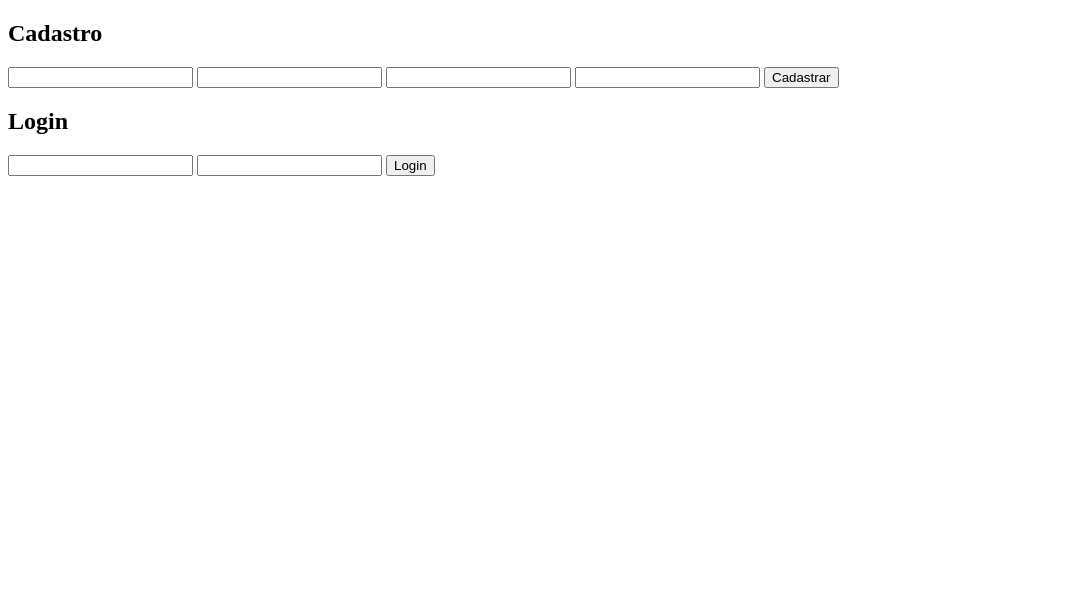
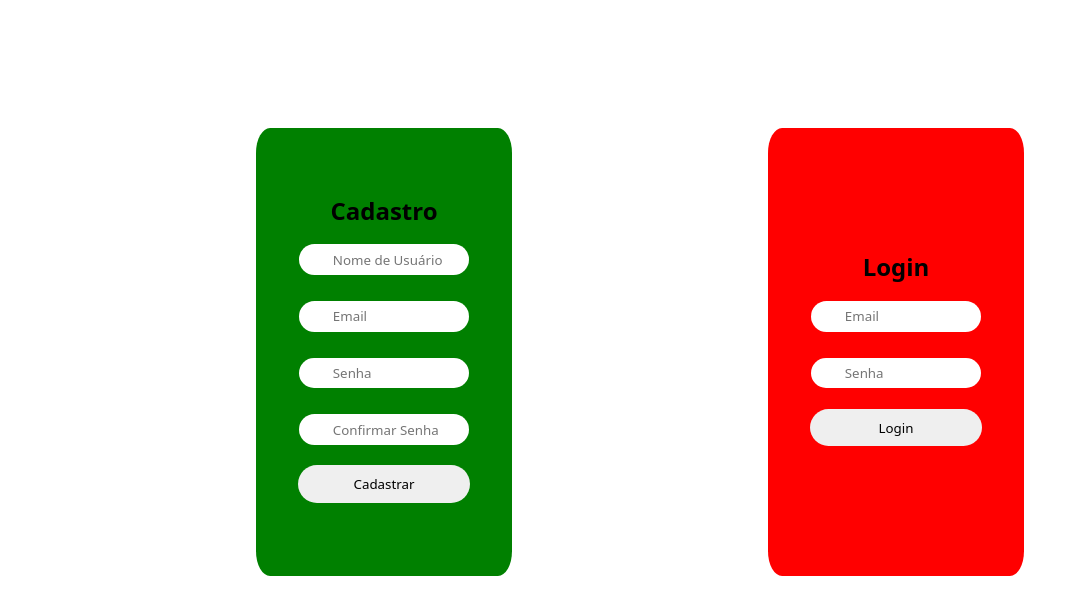
Before and after one commit to BrunoSilva0/Projeto-Solo, a plain HTML site: page Website/cadastroLogin.html in a window 1280 px wide. Shown: the whole page, without its empty margins (0-1079 px from the left). Drawn offline with Linux system fonts and the light colour scheme.

Commit message:
Alteração na fonte, posição dos elementos e cor

```diff
--- a/Website/cadastroLogin.html
+++ b/Website/cadastroLogin.html
@@ -10,10 +10,10 @@
     <div class="container">
         <div class="cadastro">
             <h2>Cadastro</h2>
-            <input type="text" id="input_cadastroUsername" class="loginCadastroInput">
-            <input type="email" id="input_cadastroEmail" class="loginCadastroInput">
-            <input type="password" id="input_cadastroSenha" class="loginCadastroInput">
-            <input type="password" id="input_cadastroSenhaRepetir" class="loginCadastroInput">
+            <input type="text" id="input_cadastroUsername" placeholder="Nome de Usuário">
+            <input type="email" id="input_cadastroEmail" placeholder="Email">
+            <input type="password" id="input_cadastroSenha" placeholder="Senha">
+            <input type="password" id="input_cadastroSenhaRepetir" placeholder="Confirmar Senha">
 
             <button onclick="cadastroCheck()">
             Cadastrar
@@ -21,8 +21,8 @@
     </div>
     <div class="login">
         <h2>Login</h2>
-        <input type="email" id="input_loginEmail" class="loginCadastroInput">
-        <input type="password" id="input_loginSenha" class="loginCadastroInput">
+        <input type="email" id="input_loginEmail" class="loginCadastroInput" placeholder="Email">
+        <input type="password" id="input_loginSenha" class="loginCadastroInput" placeholder="Senha">
 
         <button onclick="loginCheck()">
             Login
--- a/Website/styleCadastroLogin.css
+++ b/Website/styleCadastroLogin.css
@@ -0,0 +1,76 @@
+* {
+    font-family: system-ui, -apple-system, BlinkMacSystemFont, 'Segoe UI', Roboto, Oxygen, Ubuntu, Cantarell, 'Open Sans', 'Helvetica Neue', sans-serif;
+}
+
+body{
+    margin: 0;
+}
+
+.container {
+    display: flex;
+    flex-direction: row;
+    justify-content: space-evenly;
+    align-items: center;
+    margin-top: 10%;
+}
+
+.container h2 {
+    margin-top: 0;
+    margin-bottom: 2%;
+}
+
+.container .cadastro {
+    display: flex;
+    flex-direction: column;
+    align-items: center;
+    justify-content: center;
+    height: 56vh;
+    width: 20vw;
+    border-radius: 5.5%;
+    background-color: green;
+}
+
+.container .login {
+    display: flex;
+    flex-direction: column;
+    justify-content: center;
+    align-items: center;
+    height: 56vh;
+    width: 20vw;
+    border-radius: 5.5%;
+    background-color: red;
+}
+
+.container input {
+    margin: 5%;
+    padding: 2%;
+    width: 10vw;
+    height: 1.15vw;
+    border: solid;
+    border-radius: 100px;
+    border-color: transparent;
+    padding-left: 12%;
+}
+
+.container button {
+    margin: 3%;
+    padding: 3%;
+    width: 13.4vw;
+    border-color: transparent;
+    border-radius: 100px;
+}
+
+.container .cadastro i {
+    position: inherit;
+}
+
+.input-icon-wrapper {
+    position: relative;
+}
+
+.input-icon-wrapper i {
+    position: absolute;
+    top: 50%;
+    right: 10px;
+    transform: translateY(-50%);
+}
```
Also changed, not shown: README.md.
